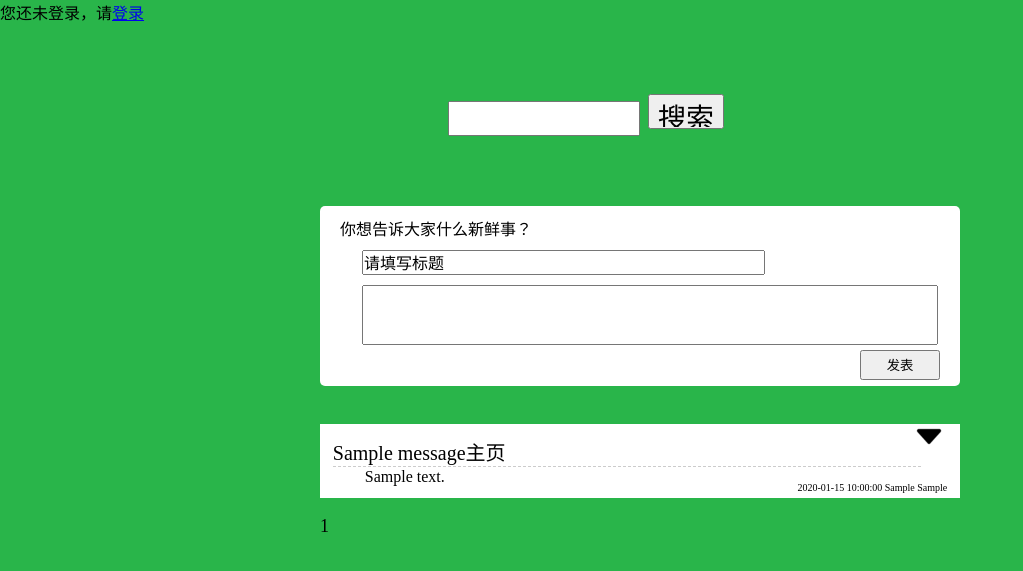
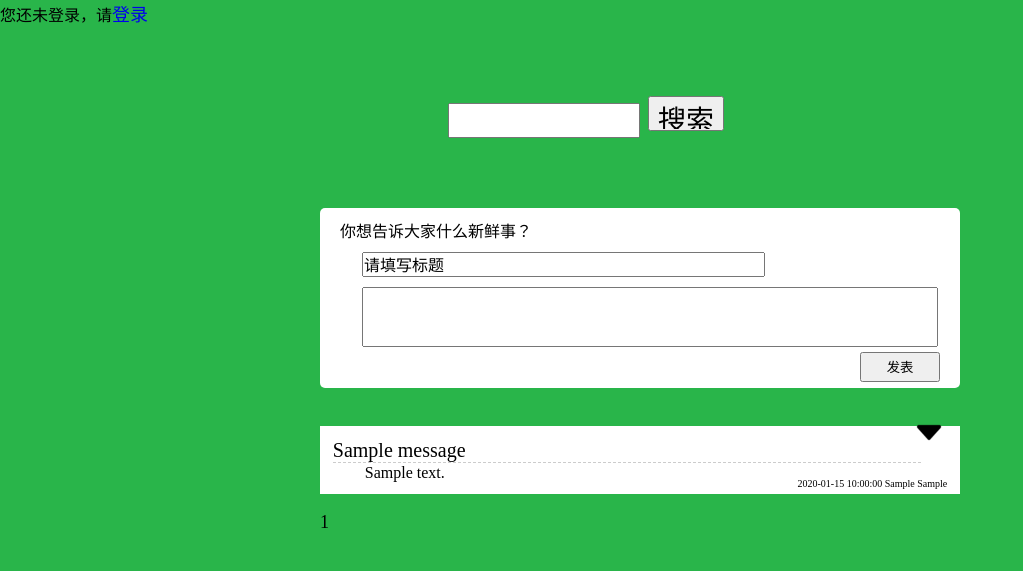
Before and after one commit to doudou-dream/php_, a PHP site: page /php/ff/putlis.php in a window 1280 px wide. Shown: the top 571 px of the page, without its empty margins (0-1023 px from the left). Run offline with PHP 8.4, Linux system fonts and the light colour scheme; tables that the repository leaves empty or names only in its code hold one stand-in row (values such as "Sample post").

Commit message:
完成版二 弥补遗漏 显示详情界面加入css，去掉‘主页’显示bug
Signed-off-by: doudou-dream <15288938795@163.com>

```diff
--- a/2016_12_8/css/putlis.css
+++ b/2016_12_8/css/putlis.css
@@ -6,6 +6,10 @@ body{
 	font-family: 微软雅黑;
 	background-color: #29b54a;
 	/*background-color: #5B1344;*/
+}
+.aLogout{
+	text-decoration: none;
+	font-size: 18px;
 }
 #divKey{
 
--- a/2016_12_8/php/ff/message.class.php
+++ b/2016_12_8/php/ff/message.class.php
@@ -74,7 +74,7 @@
 				$user=$arr['user'];// echo "$user";
 				$userhits=$arr['userhits'];#取值
 				echo "<div class='divUser'>";
-				echo "<p class='pUserTitle'><a href='messageHome.php?userhits=$userhits&user=$user&id=$id'>".$arr['usertitle']."主页</a></p>";
+				echo "<p class='pUserTitle'><a href='messageHome.php?userhits=$userhits&user=$user&id=$id'>".$arr['usertitle']."</a></p>";
 				echo "<img src='../../image/arrow_32.png' class='imgShow'>";
 
 				echo "<div class='divDisplay'>
--- a/2016_12_8/php/ff/putlis.php
+++ b/2016_12_8/php/ff/putlis.php
@@ -17,9 +17,9 @@
 			}
 			if(isset($_SESSION['islog'])){
 				echo $_SESSION['username'].",你好，欢迎来到个人中心！";
-				echo "<a href='logout.php'>注销</a>";
+				echo "<a class='aLogout' href='logout.php'>注销</a>";
 			}else{
-				echo "您还未登录，请<a href='../pc/login.html'>登录</a>";
+				echo "您还未登录，请<a class='aLogout' href='../pc/login.html'>登录</a>";
 			}
 		 ?>
 
```
